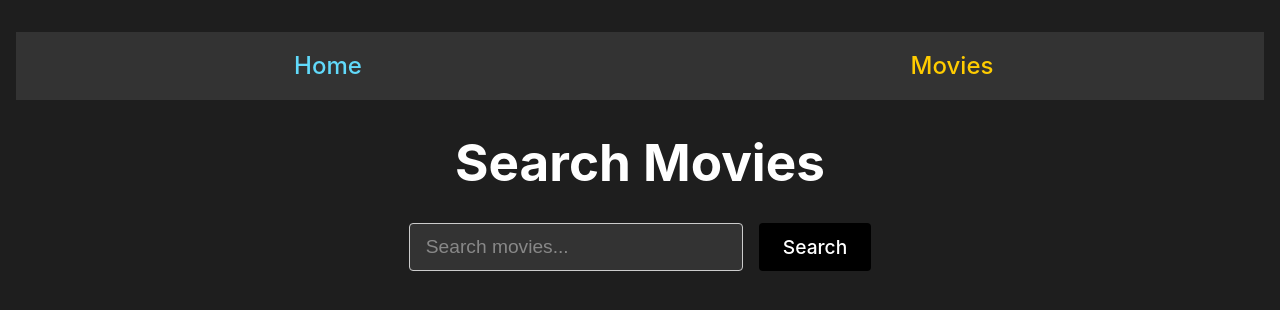
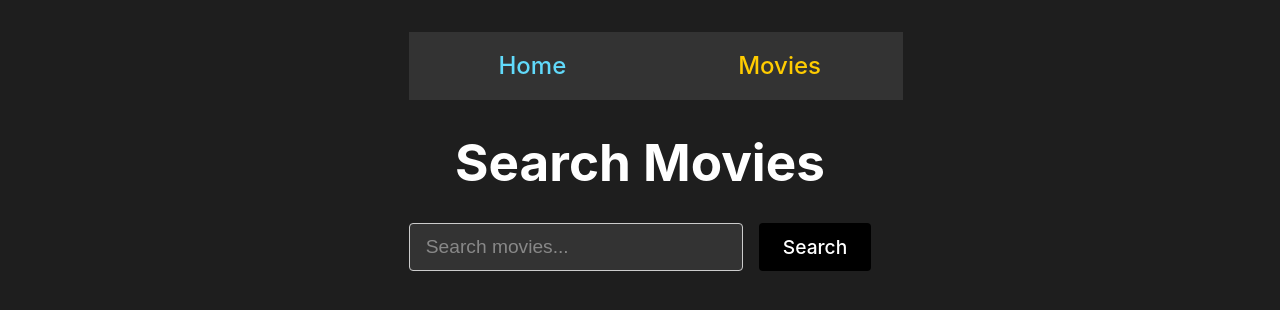
Before and after one commit to AntoninaSych/Movie-Finder, a React (Vite) app: page /movies in a window 1280 px wide. Shown: the top 310 px of the page. Built offline with nearby package versions, Linux system fonts and the light colour scheme.

Commit message:
lazy for routes and Navigation.jsx

```diff
--- a/src/App.jsx
+++ b/src/App.jsx
@@ -1,17 +1,14 @@
 import React from 'react';
-import { NavLink } from 'react-router-dom'; // Вже не потрібен BrowserRouter тут
 import AppRoutes from './routes';
+import Navigation from './components/Navigation';
 import './css/App.css';
 
 function App() {
     return (
-        <>
-            <nav>
-                <NavLink to="/">Home</NavLink>
-                <NavLink to="/movies">Movies</NavLink>
-            </nav>
+        <div>
+            <Navigation />
             <AppRoutes />
-        </>
+        </div>
     );
 }
 
--- /dev/null
+++ b/src/components/Navigation.jsx
@@ -0,0 +1,24 @@
+import React from 'react';
+import { NavLink } from 'react-router-dom';
+import '../css/Navigation.css';
+
+const Navigation = () => {
+    return (
+        <nav>
+            <NavLink
+                to="/"
+                className={({ isActive }) => (isActive ? 'active' : undefined)}
+            >
+                Home
+            </NavLink>
+            <NavLink
+                to="/movies"
+                className={({ isActive }) => (isActive ? 'active' : undefined)}
+            >
+                Movies
+            </NavLink>
+        </nav>
+    );
+};
+
+export default Navigation;
--- a/src/css/Navigation.css
+++ b/src/css/Navigation.css
@@ -0,0 +1,23 @@
+nav {
+    display: flex;
+    justify-content: center;
+    gap: 2rem;
+    background-color: #333;
+    padding: 1rem;
+    width: 100%;
+}
+
+nav a {
+    text-decoration: none;
+    color: #61dafb;
+    font-size: 1.5rem;
+    transition: color 0.3s ease;
+}
+
+nav a:hover {
+    color: #fff;
+}
+
+nav .active {
+    color: #ffcc00;
+}
--- a/src/main.jsx
+++ b/src/main.jsx
@@ -1,13 +1,12 @@
-import { StrictMode } from 'react';
+import React from 'react';
 import { createRoot } from 'react-dom/client';
-import { BrowserRouter as Router } from 'react-router-dom'; // Додаємо BrowserRouter тут
-import App from './App.jsx';
+import { BrowserRouter } from 'react-router-dom';  // Router должен быть здесь
+import App from './App';
 import './index.css';
 
-createRoot(document.getElementById('root')).render(
-    <StrictMode>
-        <Router>
-            <App />
-        </Router>
-    </StrictMode>,
+const root = createRoot(document.getElementById('root'));
+root.render(
+    <BrowserRouter>
+        <App />
+    </BrowserRouter>
 );
--- a/src/routes.jsx
+++ b/src/routes.jsx
@@ -1,16 +1,14 @@
-import React, { Suspense } from 'react';
+import React, { Suspense, lazy } from 'react';
 import { Routes, Route } from 'react-router-dom';
 
-// Lazy load components
-const HomePage = React.lazy(() => import('./pages/HomePage'));
-const MoviesPage = React.lazy(() => import('./pages/MoviesPage'));
-const MovieDetailsPage = React.lazy(() => import('./pages/MovieDetailsPage'));
-const CastPage = React.lazy(() => import('./pages/CastPage'));
-const ReviewsPage = React.lazy(() => import('./pages/ReviewsPage'));
-const NotFoundPage = React.lazy(() => import('./pages/NotFoundPage'));
+const HomePage = lazy(() => import('./pages/HomePage'));
+const MoviesPage = lazy(() => import('./pages/MoviesPage'));
+const MovieDetailsPage = lazy(() => import('./pages/MovieDetailsPage'));
+const CastPage = lazy(() => import('./pages/CastPage'));
+const ReviewsPage = lazy(() => import('./pages/ReviewsPage'));
+const NotFoundPage = lazy(() => import('./pages/NotFoundPage'));
 
-const AppRoutes = () => {
-    return (
+const AppRoutes = () => (
     <Suspense fallback={<div>Loading...</div>}>
         <Routes>
             <Route path="/" element={<HomePage />} />
@@ -23,6 +21,5 @@ const AppRoutes = () => {
         </Routes>
     </Suspense>
 );
-};
 
 export default AppRoutes;
```
Lines whose indentation alone changed are shown as unchanged.
